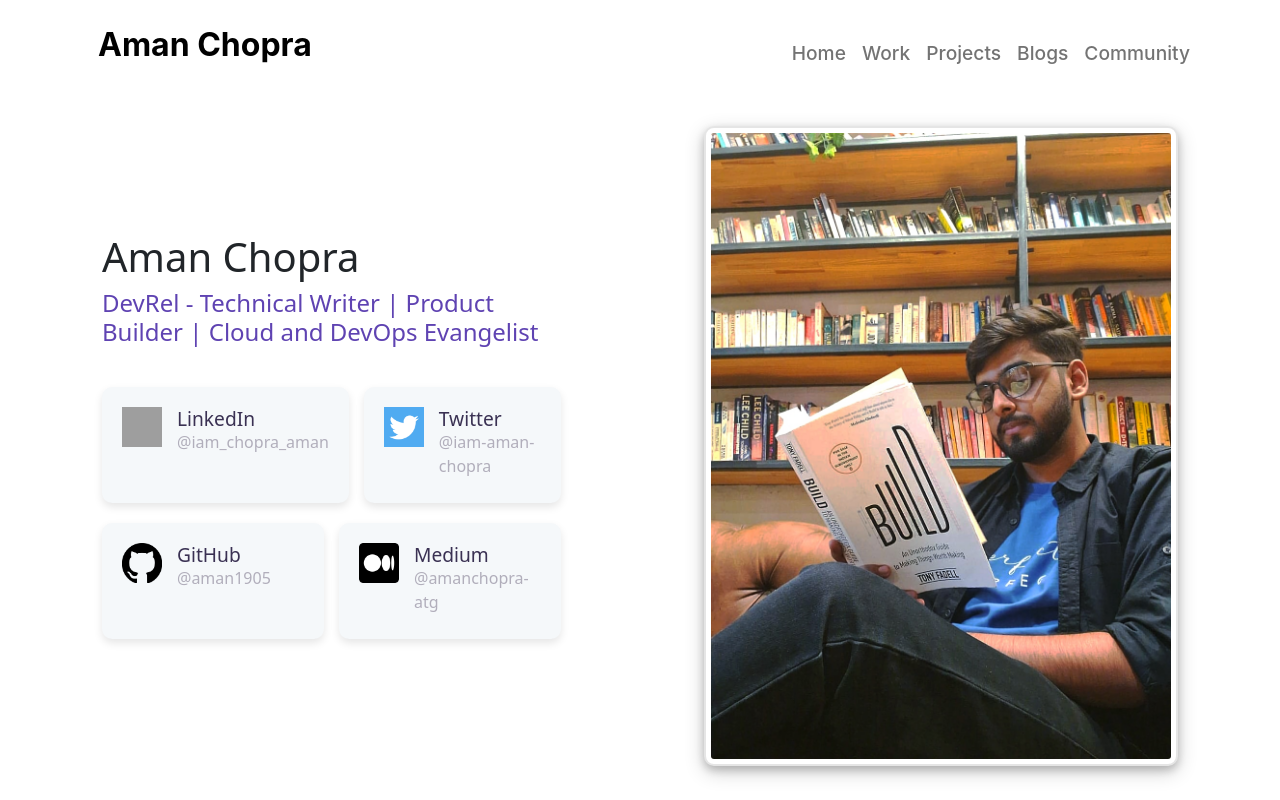
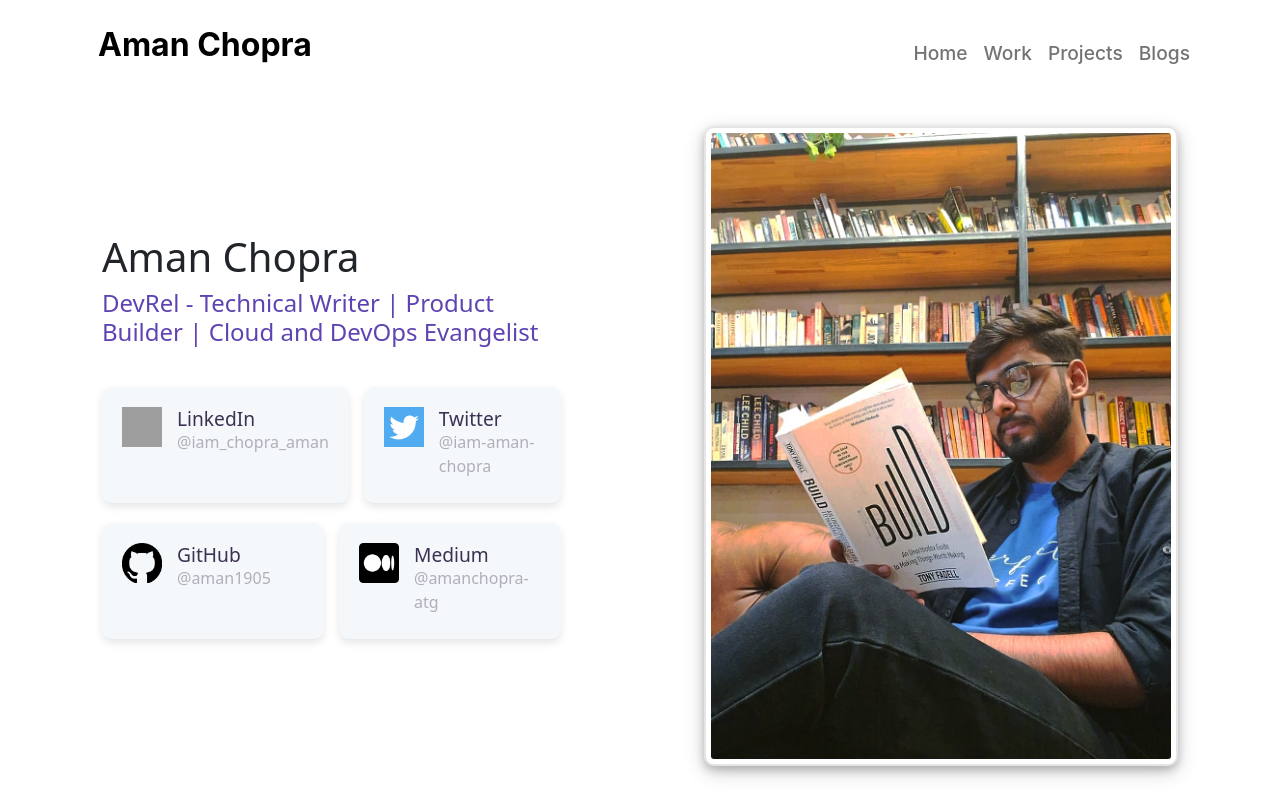
Before and after one commit to Aman1905/my-portfolio, a React (Create React App) app: page / in a window 1280 px wide. Built offline with nearby package versions, Linux system fonts and the light colour scheme; grey boxes are pictures that could not be loaded.

Commit message:
removed community option form navbar

```diff
--- a/src/Navbar.jsx
+++ b/src/Navbar.jsx
@@ -15,7 +15,6 @@ const Navbar = () => {
             <li className='navbar-item'><Link className='nav-link navbar__element' to="/work">Work</Link></li>
             <li className='navbar-item'><Link className='nav-link navbar__element' to="/projects">Projects</Link></li>
             <li className='navbar-item'><Link className='nav-link navbar__element' to="/blogs">Blogs</Link></li>
-            <li className='navbar-item'><Link className='nav-link navbar__element' to="/community">Community</Link></li>
           </ul>
         </div>
       </div>
```
